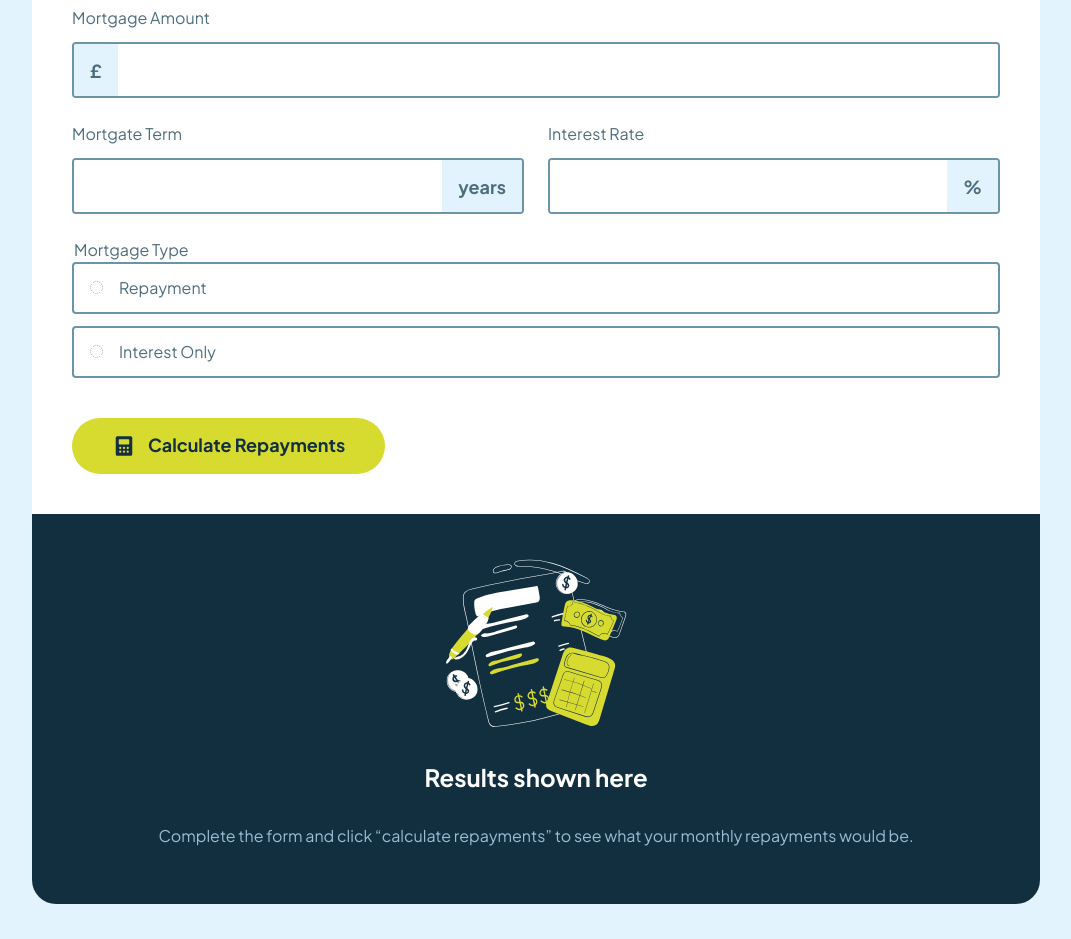
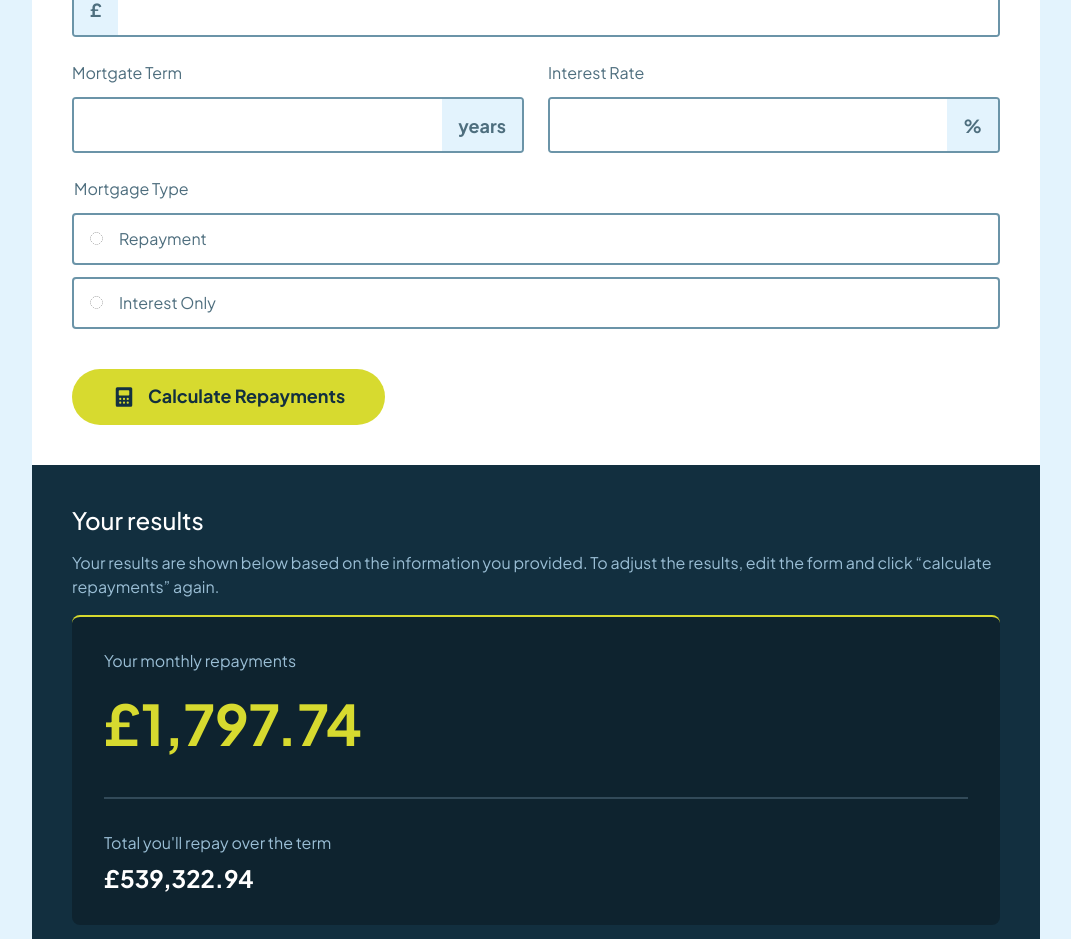
Before and after one commit to dlemvigh/frontend-mentor-mortgage-replayment-calculator, a React (Vite) app: page / in a window 1280 px wide. Shown: the top 939 px of the page, without its empty margins (104-1175 px from the left). Before the commit the page ends 904 px from the top, so only its background shows below. Built offline with nearby package versions, Linux system fonts and the light colour scheme.

Commit message:
Styling first pass complete

```diff
--- a/index.html
+++ b/index.html
@@ -2,7 +2,7 @@
 <html lang="en">
 <head>
   <meta charset="UTF-8">
-  <meta name="viewport" content="width=device-width, initial-scale=1.0"> <!-- displays site properly based on user's device -->
+  <!-- <meta name="viewport" content="width=device-width, initial-scale=1.0"> displays site properly based on user's device -->
 
   <link rel="icon" type="image/png" sizes="32x32" href="./assets/images/favicon-32x32.png">
 
--- a/src/components/MortgageCalculator/MortgageCalculator.css
+++ b/src/components/MortgageCalculator/MortgageCalculator.css
@@ -28,5 +28,6 @@
         grid-template-columns: 1fr;
         grid-auto-rows: auto;
         align-content: start;
+        overflow-y: auto;
     }
 }
--- a/src/components/MortgageCalculator/MortgageCalculator.tsx
+++ b/src/components/MortgageCalculator/MortgageCalculator.tsx
@@ -6,7 +6,7 @@ export function MortgageCalculator() {
     return (
         <div className="mortgage-calculator">
             <MortgageForm />
-            <MortgageResult />
+            <MortgageResult hasResult monthlyPayment={1797.74} totalPayment={539322.94}/>
         </div>
     )
 }
--- a/src/components/MortgageCalculator/MortgageForm.css
+++ b/src/components/MortgageCalculator/MortgageForm.css
@@ -65,6 +65,10 @@
     gap: 12px;
 }
 
+.form-legend {
+    margin-bottom: 12px;
+}
+
 .form-radio-label {
     flex-direction: row;
 }
--- a/src/components/MortgageCalculator/MortgageForm.tsx
+++ b/src/components/MortgageCalculator/MortgageForm.tsx
@@ -1,8 +1,11 @@
-import "./MortgageForm.css"
 import iconCalculatorUrl from "../../assets/images/icon-calculator.svg";
 import { Button } from "../Form/Button";
 
+import "./MortgageForm.css"
+
+
 export function MortgageForm() {
+
     return (
         <form className="form">
             <div className="form-title-bar">
--- a/src/components/MortgageCalculator/MortgageResult.css
+++ b/src/components/MortgageCalculator/MortgageResult.css
@@ -20,6 +20,31 @@
     height: 192px,
 }
 
+.result-details {
+    background-color: rgba(0, 0, 0, 0.25);
+    border-radius: 8px;
+    padding: 32px;
+    border-top: 2px solid var(--color-lime);
+
+    display: flex;
+    flex-direction: column;
+    gap: 8px;
+}
+
+strong.monthly {
+    color: var(--color-lime);
+    font-size: 56px;
+}
+strong.total {
+    color: var(--color-white);
+    font-size: 24px;
+    line-height: 125%;
+}
+.result-separator {
+    border: 1px solid var(--color-separator);
+    margin: 24px 0;
+}
+
 @media screen and (width >= 1440px) {
     .result {
         border-bottom-left-radius: 80px;
--- a/src/components/MortgageCalculator/MortgageResult.tsx
+++ b/src/components/MortgageCalculator/MortgageResult.tsx
@@ -10,6 +10,13 @@ type MortgageResultProps = {
     monthlyPayment: undefined;
     totalPayment: undefined;
 }
+
+const numberFormatter = new Intl.NumberFormat("en-GB", {
+    style: "currency",
+    currency: "GBP",
+    minimumFractionDigits: 2,
+    maximumFractionDigits: 2
+})
 
 export function MortgageResult({ hasResult, monthlyPayment, totalPayment }: MortgageResultProps) {
 
@@ -34,9 +41,10 @@ export function MortgageResult({ hasResult, monthlyPayment, totalPayment }: Mort
 
                 <div className="result-details">
                     <span>Your monthly repayments</span>
-                    <span>£{monthlyPayment.toFixed(2)}</span>
+                    <strong className="monthly">{numberFormatter.format(monthlyPayment)}</strong>
+                    <hr className="result-separator" />
                     <span>Total you'll repay over the term</span>
-                    <span>£{totalPayment.toFixed(2)}</span>
+                    <strong className="total">{numberFormatter.format(totalPayment)}</strong>
                 </div>
             </>)}
         </div>
--- a/src/index.css
+++ b/src/index.css
@@ -22,10 +22,11 @@
     --color-slate-500: hsl(200, 26%, 54%);
     --color-slate-700: hsl(200, 24%, 40%);
     --color-slate-900: hsl(202, 55%, 16%);
+    --color-separator: hsla(203, 41%, 72%, 25%);
 }
 
 body {
-    font-family: 'Plus Jakarta Sans', sans-serif;
+    font-family: 'Plus Jakarta Sans';
     font-size: 16px;
     line-height: 1.5;
     color: var(--color-slate-700);
@@ -42,14 +43,16 @@ body {
 
 h1, h2 {
     margin: 0;
-    font-weight: bold;
+    font-family: 'Plus Jakarta Sans';
     font-size: 24px;
     line-height: 125%;
     letter-spacing: 0;
 }
 h1 {
     color: var(--color-slate-900);
+    font-weight: 700;
 }
 h2 {
     color: var(--color-white);
+    font-weight: 500;
 }
```
